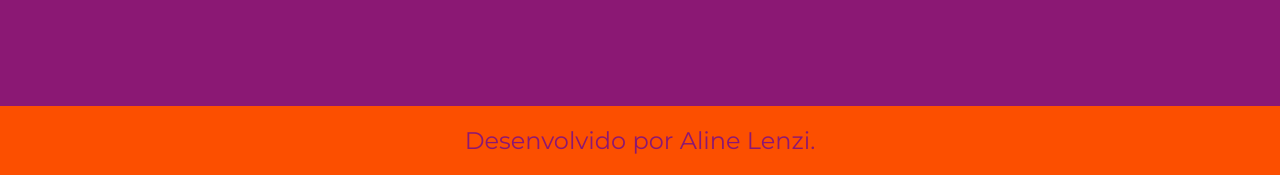
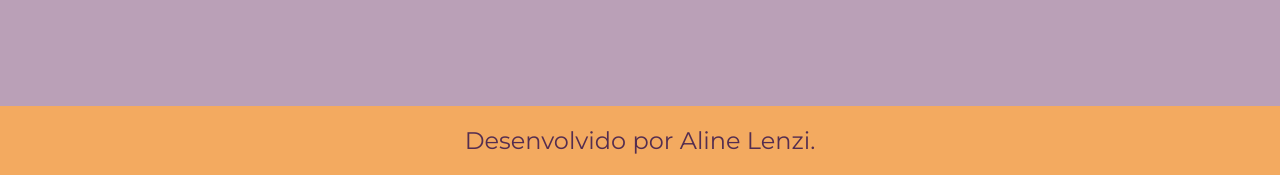
Before and after one commit to alinelenzi/projeto_portifolio, a plain HTML site: page index.html in a window 1280 px wide. Shown: the part 1027-1202 px from the top of the page. Drawn offline with nearby package versions, Linux system fonts and the light colour scheme.

Commit message:
alterei as cores do projeto

```diff
--- a/styles/style.css
+++ b/styles/style.css
@@ -1,9 +1,9 @@
 @import url('https://fonts.googleapis.com/css2?family=Krona+One&family=Montserrat:wght@400;600&family=Oxanium:wght@300;400;700&family=Poppins:wght@100;200;300;400;500&display=swap');
 :root{
-    --cor-primaria: #8B1874;
-    --cor-secundaria: #F79540;
-    --cor-terciaria: #FC4F00;
-    --cor-hover: #B71375;
+    --cor-primaria: #baa0b7;
+    --cor-secundaria: #542d50;
+    --cor-terciaria: #F3AA60;
+    --cor-hover: #876483;
 
     --font-primaria: 'Krona One', sans-serif;
     --font-secundaria: 'Montserrat', sans-serif;
@@ -142,7 +142,7 @@ body{
 .rodape{
     background-color: var(--cor-terciaria);
     padding: 1.25rem;
-    color: var(--cor-primaria);
+    color: var(--cor-secundaria);
     font-size: 1.5rem;
     font-family: var(--font-secundaria);
     font-weight: 400;
```
